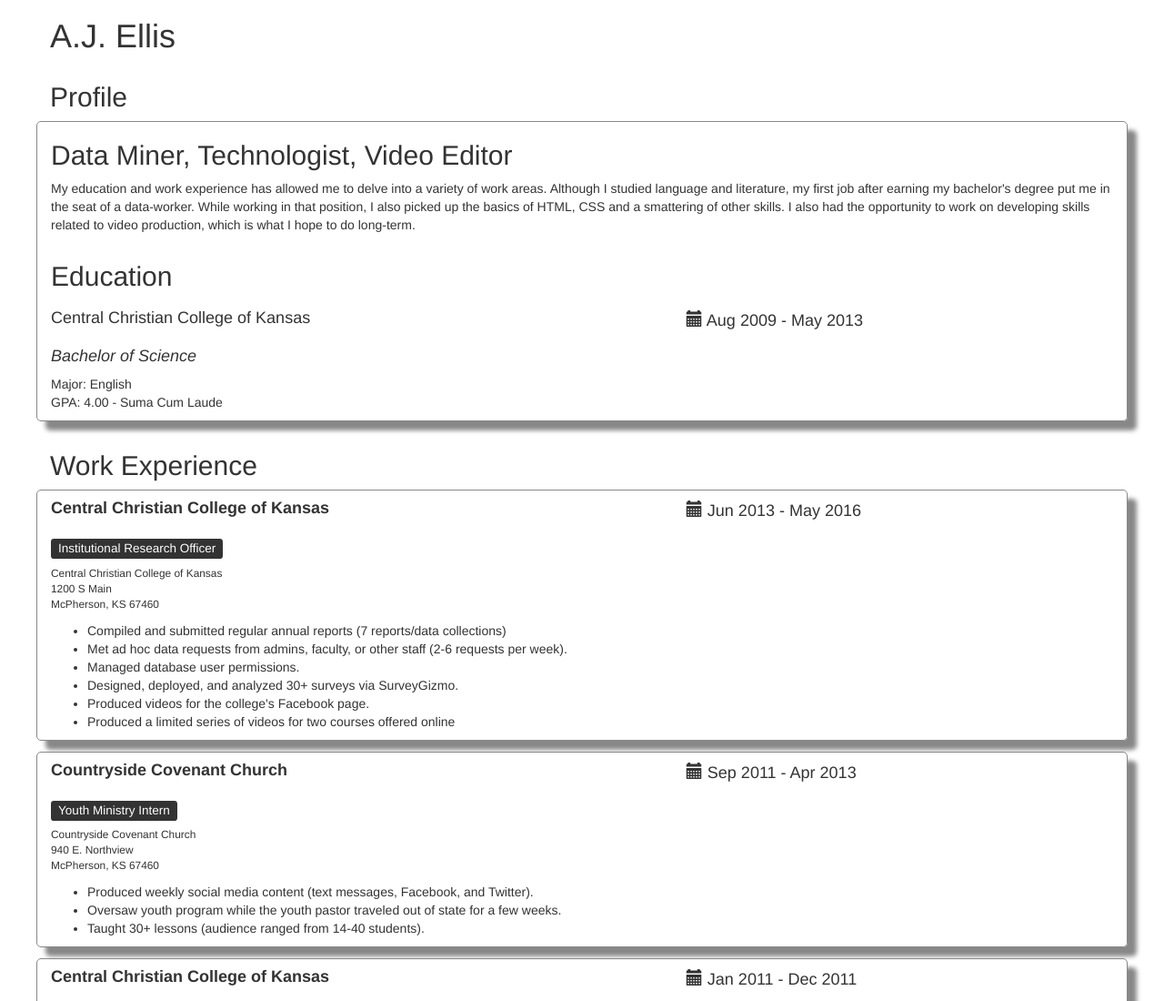
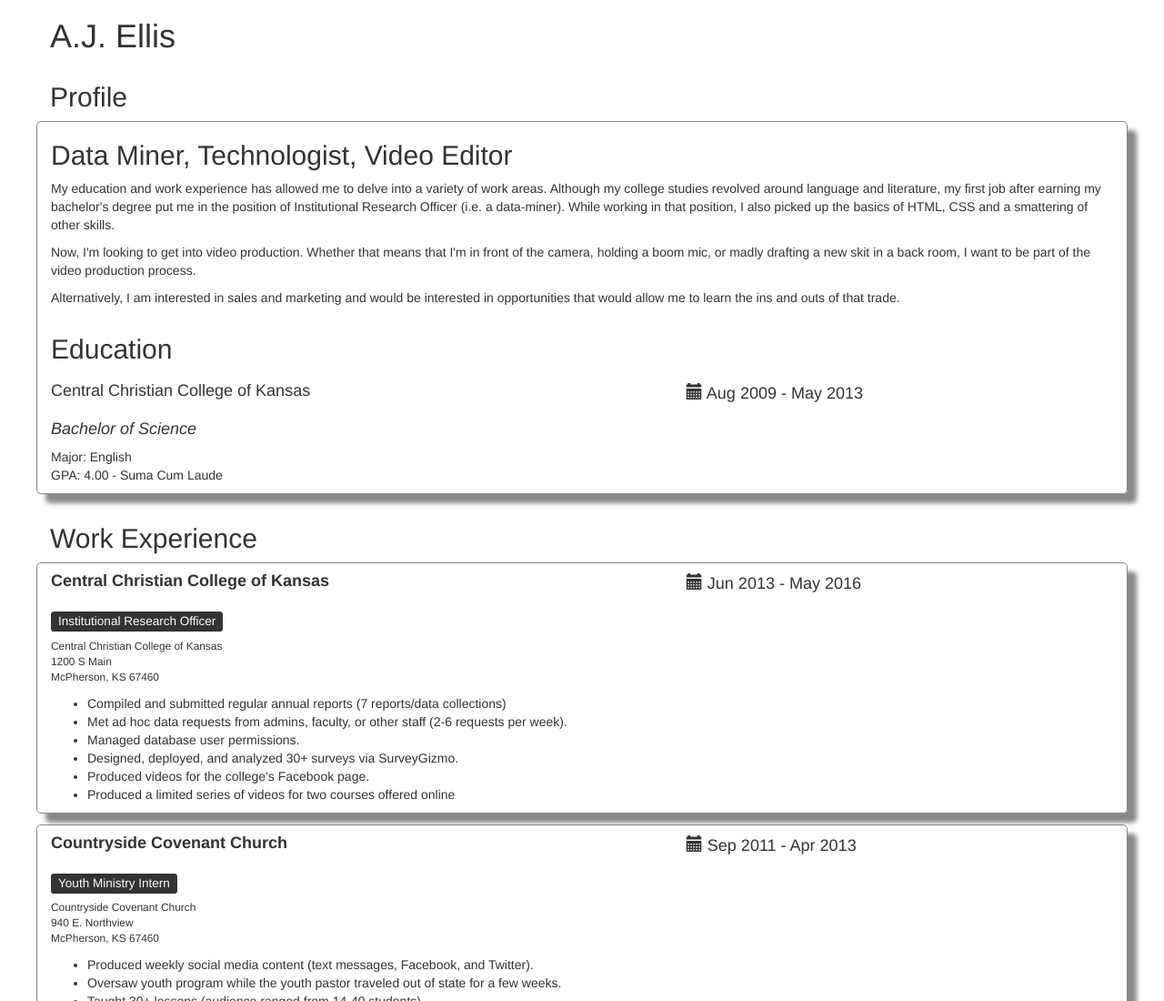
Before and after one commit to AjayTyler/AjayTyler.github.io, a plain HTML site: page index.html in a window 1280 px wide. Shown: the top 1100 px of the page at 91% size. Drawn offline with Linux system fonts and the light colour scheme.

Commit message:
Revise bio

```diff
--- a/index.html
+++ b/index.html
@@ -41,7 +41,11 @@
                     <div class="row">
                         <div class="col-xs-12">
                             <h2>Data Miner, Technologist, Video Editor</h2>
-                            <p>My education and work experience has allowed me to delve into a variety of work areas. Although I studied language and literature, my first job after earning my bachelor's degree put me in the seat of a data-worker. While working in that position, I also picked up the basics of HTML, CSS and a smattering of other skills. I also had the opportunity to work on developing skills related to video production, which is what I hope to do long-term.</p>
+                            <p>My education and work experience has allowed me to delve into a variety of work areas. Although my college studies revolved around language and literature, my first job after earning my bachelor's degree put me in the position of Institutional Research Officer (i.e. a data-miner). While working in that position, I also picked up the basics of HTML, CSS and a smattering of other skills.</p>
+
+                            <p>Now, I'm looking to get into video production. Whether that means that I'm in front of the camera, holding a boom mic, or madly drafting a new skit in a back room, I want to be part of the video production process.</p>
+
+                            <p>Alternatively, I am interested in sales and marketing and would be interested in opportunities that would allow me to learn the ins and outs of that trade.</p>
                         </div>
                     </div>
                     <!-- Education -->
```
